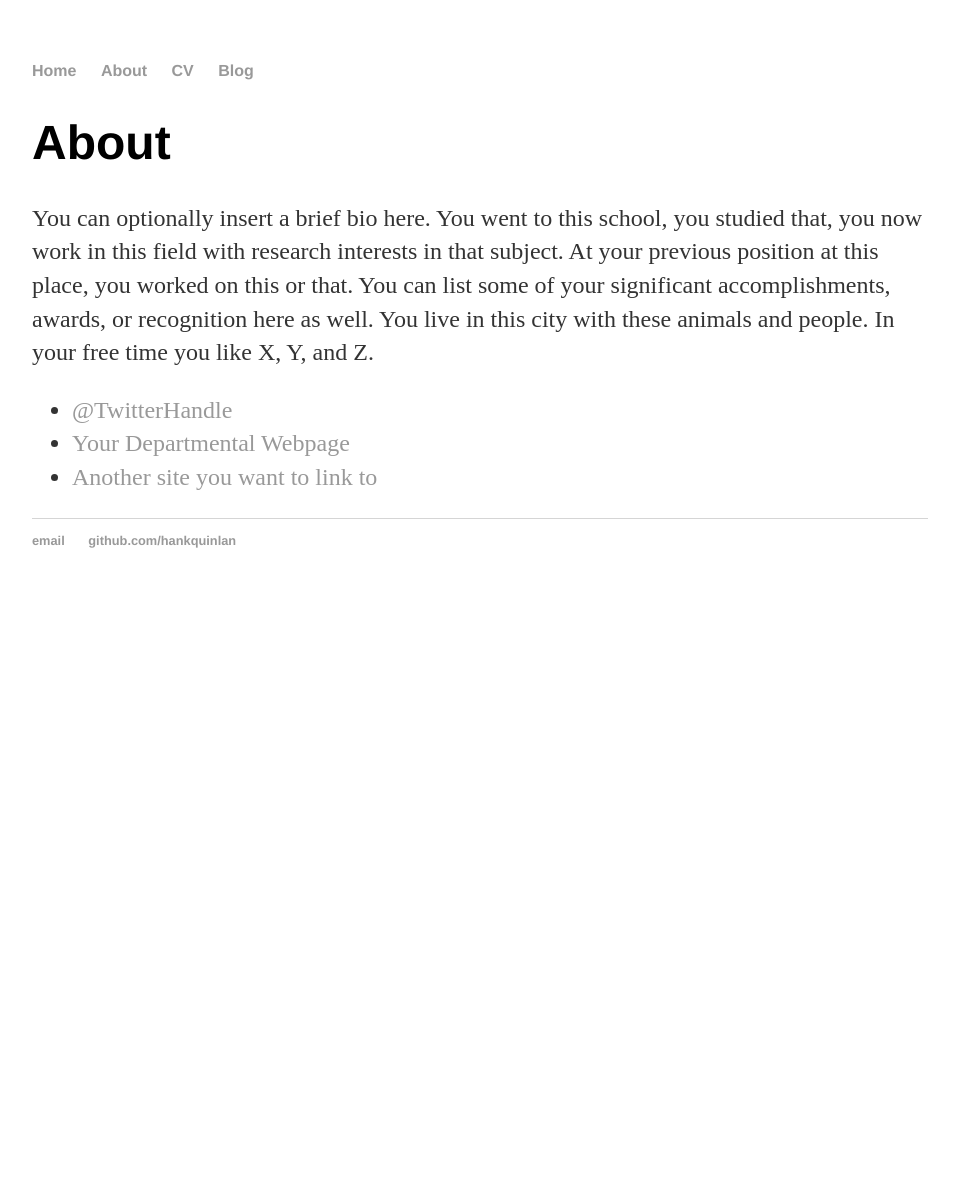
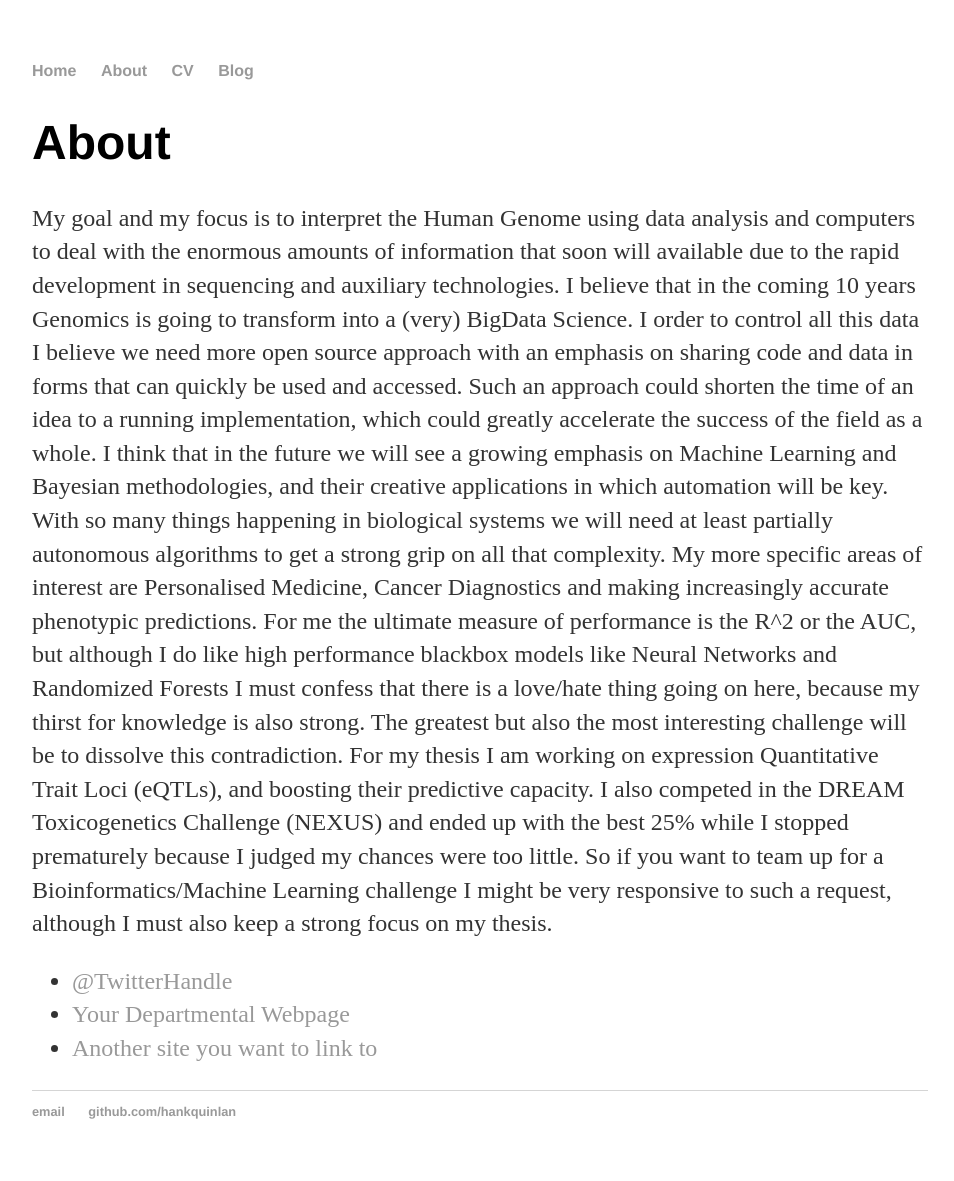
Before and after one commit to MennoWitteveen/mennowitteveen.github.io, a Jekyll site: the page built from about/index.html, in a window 1280 px wide. Shown: the whole page, without its empty margins (160-1114 px from the left). Built offline with Jekyll 4.4.1, drawn with Linux system fonts in a browser that asks for light colours; before the commit the page ends 900 px from its top, so only the background shows below that.

Commit message:
This was a little change of my CV

```diff
--- a/about/index.html
+++ b/about/index.html
@@ -5,7 +5,11 @@ title: About Hank Quinlan
 
 		<div class="about">
 			<h1>About</h1>
-			<p>You can optionally insert a brief bio here. You went to this school, you studied that, you now work in this field with research interests in that subject. At your previous position at this place, you worked on this or that. You can list some of your significant accomplishments, awards, or recognition here as well. You live in this city with these animals and people. In your free time you like X, Y, and Z.</p>
+			<p>My goal and my focus is to interpret the Human Genome using data analysis and computers to deal with the enormous amounts of information that soon will available due to the rapid development in sequencing and auxiliary technologies. I believe that in the coming 10 years Genomics is going to transform into a (very) BigData Science. I order to control all this data I believe we need more open source approach with an emphasis on sharing code and data in forms that can quickly be used and accessed. Such an approach could shorten the time of an idea to a running implementation, which could greatly accelerate the success of the field as a whole. I think that in the future we will see a growing emphasis on Machine Learning and Bayesian methodologies, and their creative applications in which automation will be key. With so many things happening in biological systems we will need at least partially autonomous algorithms to get a strong grip on all that complexity.
+
+My more specific areas of interest are Personalised Medicine, Cancer Diagnostics and making increasingly accurate phenotypic predictions. For me the ultimate measure of performance is the R^2 or the AUC, but although I do like high performance blackbox models like Neural Networks and Randomized Forests I must confess that there is a love/hate thing going on here, because my thirst for knowledge is also strong. The greatest but also the most interesting challenge will be to dissolve this contradiction.
+
+For my thesis I am working on expression Quantitative Trait Loci (eQTLs), and boosting their predictive capacity. I also competed in the DREAM Toxicogenetics Challenge (NEXUS) and ended up with the best 25% while I stopped prematurely because I judged my chances were too little. So if you want to team up for a Bioinformatics/Machine Learning challenge I might be very responsive to such a request, although I must also keep a strong focus on my thesis.</p>
 
 			<ul class="contacts">
 				<li><a href="#">@TwitterHandle</a></li>
```
